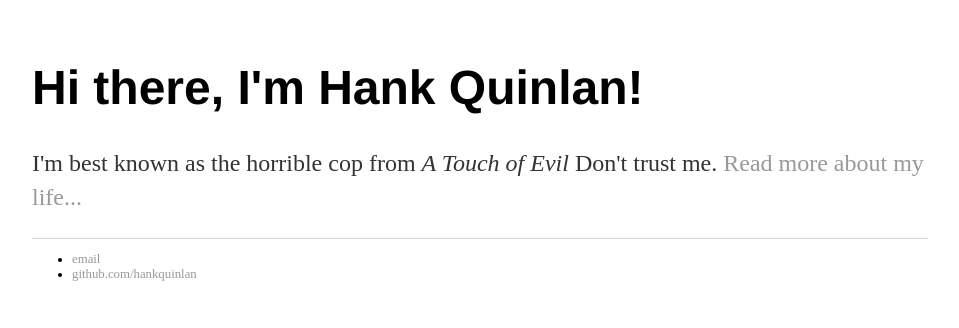
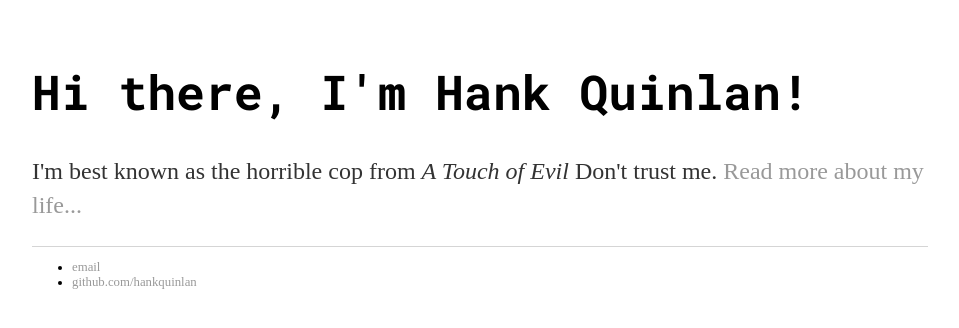
Before and after one commit to Zatoner/zaton.github.io, a plain HTML site: page index.html in a window 1280 px wide. Shown: the whole page, without its empty margins (160-1119 px from the left). Drawn offline with Linux system fonts and the light colour scheme.

Commit message:
monospace added

```diff
--- a/css/main.css
+++ b/css/main.css
@@ -11,7 +11,7 @@ a:hover {
 }
 h1 {
     font-size: 3em;
-    font-family:'Helvetica', 'Arial', 'Sans-Serif';
+    font-family: 'Roboto Mono', monospace;
 }
 p {
     font-size: 1.5em;
--- a/index.html
+++ b/index.html
@@ -1,9 +1,9 @@
 <!DOCTYPE html>
 <html>
 	<head>
-        <title>Hank Quinlan, Horrible Cop</title>
         <!-- link to main stylesheet -->
 		<link rel="stylesheet" type="text/css" href="/css/main.css">
+		<link href="https://fonts.googleapis.com/css?family=Roboto+Mono:400,500,700" rel="stylesheet">
 	</head>
 	<body>
 		<div class="container">
```
